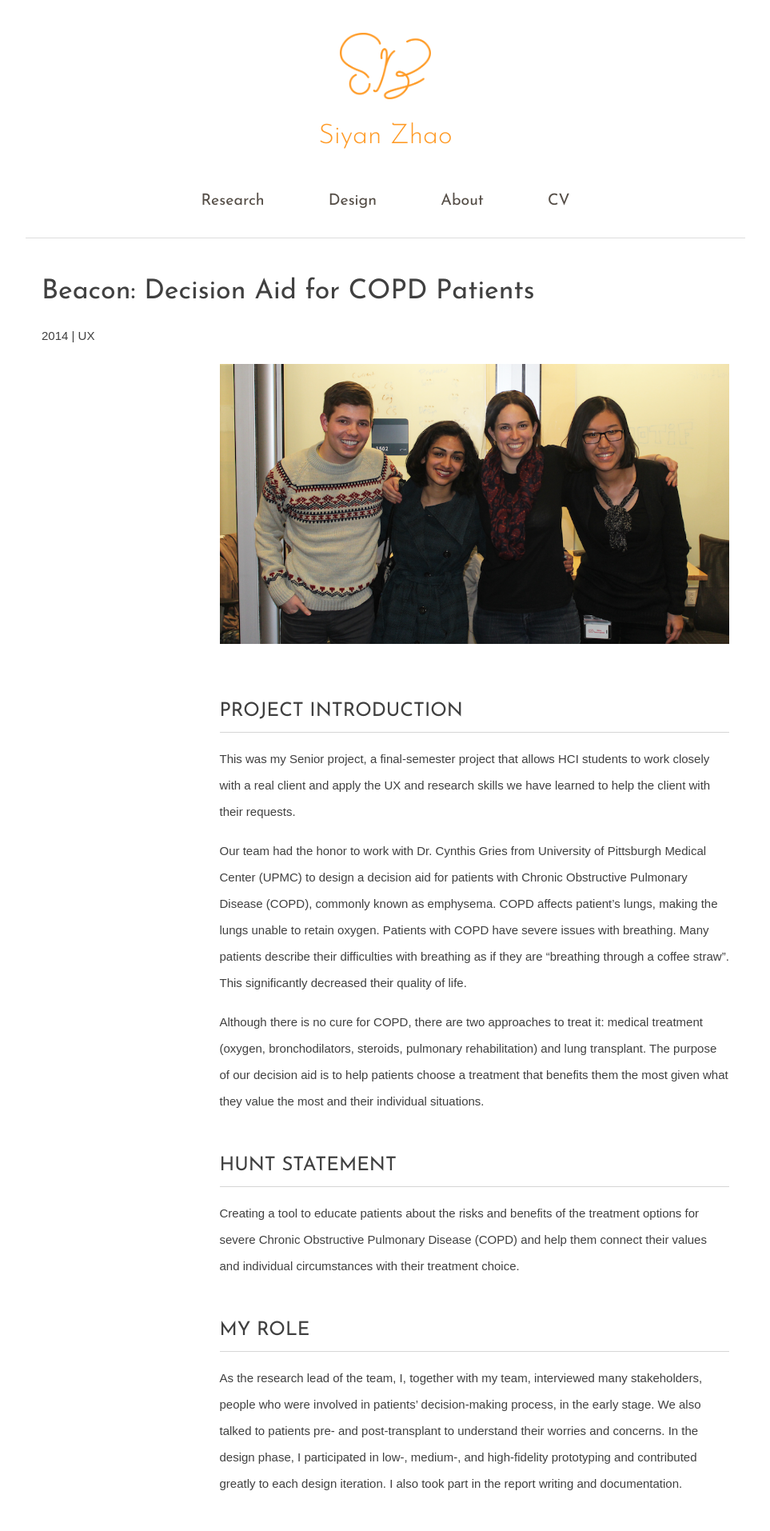
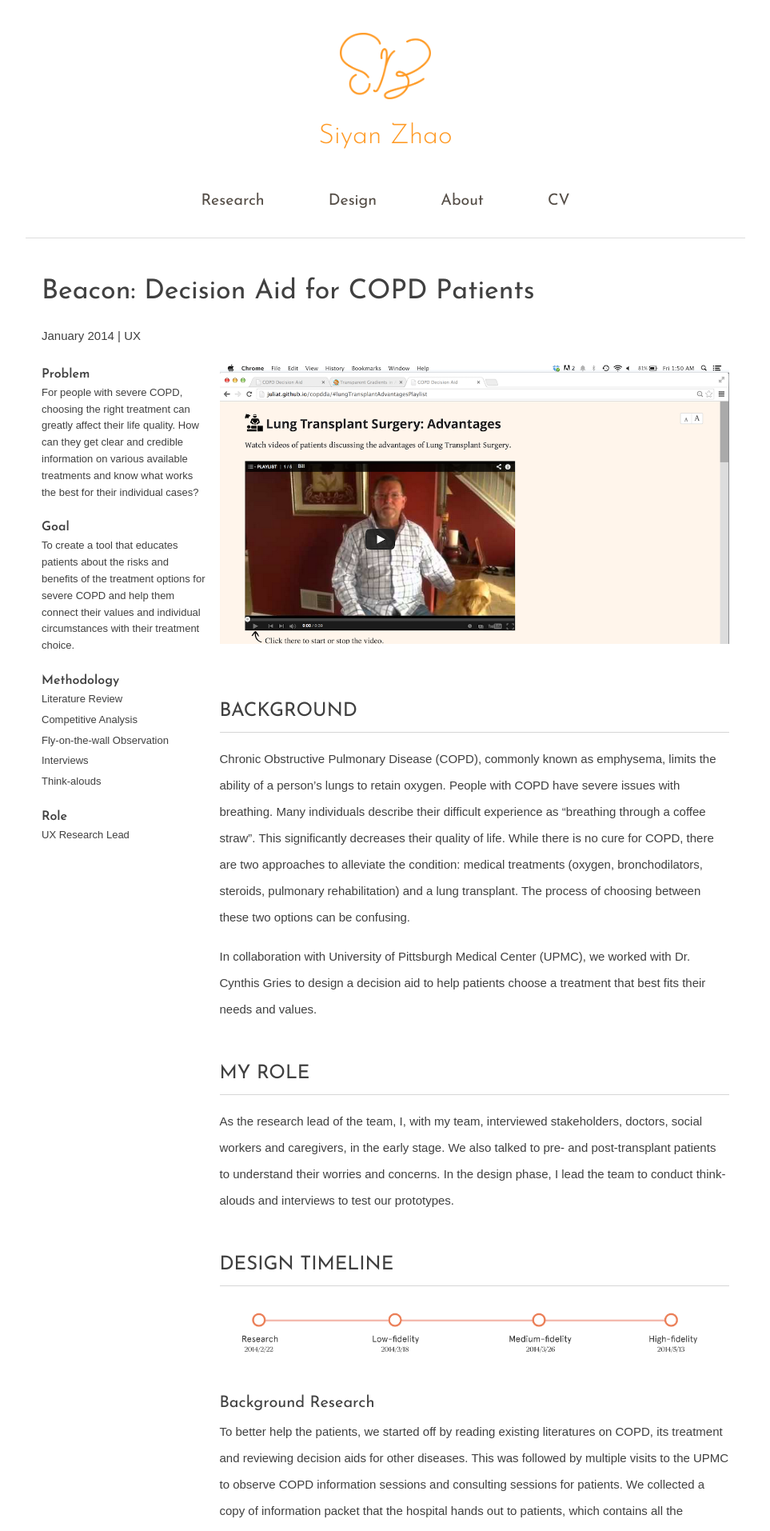
Before and after one commit to siyanz/siyanz.github.io, a Jekyll site: the page built from _posts/2014-1-21-Beacon-for-COPD-Patients.md, in a window 1280 px wide. Shown: the top 1914 px of the page at 80% size, without its empty margins (158-1121 px from the left). Built offline with Jekyll 4.4.1, drawn with Linux system fonts in a browser that asks for light colours; nearby versions of some CDN libraries; some web fonts are replaced; some of the changed text lies outside the part shown.

Commit message:
updated feel effect and beacon

```diff
--- a/_posts/2014-1-21-Beacon-for-COPD-Patients.md
+++ b/_posts/2014-1-21-Beacon-for-COPD-Patients.md
@@ -3,13 +3,24 @@ layout: post
 title: Beacon&#58; Decision Aid for COPD Patients
 shortinfo: Creating a tool to educate patients about risks and benefits of each treatment for severe Chronic Obstructive Pulmonary Disease (COPD) and help them connect their values and individual circumstances with their treatment choice.
 year: 2014
+month: January
 categories: [UX]
+problem: For people with severe COPD, choosing the right treatment can greatly affect their life quality. How can they get clear and credible information on various available treatments and know what works the best for their individual cases?
+goal: To create a tool that educates patients about the risks and benefits of the treatment options for severe COPD and help them connect their values and individual circumstances with their treatment choice.
+roles:
+ - UX Research Lead
+methods:
+ - Literature Review
+ - Competitive Analysis
+ - Fly-on-the-wall Observation
+ - Interviews
+ - Think-alouds
 resources:
  - resource: Prototype
    external-url: http://juliat.github.io/copdda/#intro
 color: "#ED8054"
 preview: /images/Beacon/teaser.png
-hero-img: /images/Beacon/team.png
+hero-img: /images/Beacon/hero.png
 slideshow:
 teammates:
  - name: sZhao
@@ -18,43 +29,49 @@ teammates:
  - name: amrithaM
 ---
 
-### Project Introduction
-This was my Senior project, a final-semester project that allows HCI students to work closely with a real client and apply the UX and research skills we have learned to help the client with their requests.
+### Background
+Chronic Obstructive Pulmonary Disease (COPD), commonly known as emphysema, limits the ability of a person's lungs to retain oxygen. People with COPD have severe issues with breathing. Many individuals describe their difficult experience as "breathing through a coffee straw". This significantly decreases their quality of life. While there is no cure for COPD, there are two approaches to alleviate the condition: medical treatments (oxygen, bronchodilators, steroids, pulmonary rehabilitation) and a lung transplant. The process of choosing between these two options can be confusing.
 
-Our team had the honor to work with Dr. Cynthis Gries from University of Pittsburgh Medical Center (UPMC) to design a decision aid for patients with Chronic Obstructive Pulmonary Disease (COPD), commonly known as emphysema. COPD affects patient's lungs, making the lungs unable to retain oxygen. Patients with COPD have severe issues with breathing. Many patients describe their difficulties with breathing as if they are "breathing through a coffee straw". This significantly decreased their quality of life.
-
-Although there is no cure for COPD, there are two approaches to treat it: medical treatment (oxygen, bronchodilators, steroids, pulmonary rehabilitation) and lung transplant. The purpose of our decision aid is to help patients choose a treatment that benefits them the most given what they value the most and their individual situations.
-
-### Hunt Statement
-Creating a tool to educate patients about the risks and benefits of the treatment options for severe Chronic Obstructive Pulmonary Disease (COPD) and help them connect their values and individual circumstances with their treatment choice.
+In collaboration with University of Pittsburgh Medical Center (UPMC), we worked with Dr. Cynthis Gries to design a decision aid to help patients choose a treatment that best fits their needs and values.
 
 ### My Role
-As the research lead of the team, I, together with my team, interviewed many stakeholders, people who were involved in patients' decision-making process, in the early stage. We also talked to patients pre- and post-transplant to understand their worries and concerns. In the design phase, I participated in low-, medium-, and high-fidelity prototyping and contributed greatly to each design iteration. I also took part in the report writing and documentation.
+As the research lead of the team, I, with my team, interviewed stakeholders, doctors, social workers and caregivers, in the early stage. We also talked to pre- and post-transplant patients to understand their worries and concerns. In the design phase, I lead the team to conduct think-alouds and interviews to test our prototypes.
 
 ### Design Timeline
 ![Project timeline]({{ site.baseurl }}/images/Beacon/timeline.png "Project timeline")
 
 #### Background Research
-To better help the patients, we started off by reading existing literatures on COPD, its treatment and reviewing decision aids for other diseases. This was followed by multiple visits to the UPMC to observe COPD information sessions and consulting sessions for patients. Last but not least, we interviewed with stakeholders who were involved in patients' decision making process. Those stakeholders were, but not limited to, caregivers, surgeons and pulmonologists. From the stakeholders, we wanted to get a full picture of what people need and want to know the most in order to make a decision on treatment.
+To better help the patients, we started off by reading existing literatures on COPD, its treatment and reviewing decision aids for other diseases. This was followed by multiple visits to the UPMC to observe COPD information sessions and consulting sessions for patients. We collected a copy of information packet that the hospital hands out to patients, which contains all the information, regarding to the disease, insurance, lung transplant surgery, and after-surgery care, the patients needs to know. Last but not least, we interviewed with stakeholders who were involved in patients' decision making process. Those stakeholders were, but not limited to, caregivers, surgeons and pulmonologists. From the stakeholders, we wanted to get a full picture of what people need and want to know the most in order to make a decision on treatment.
+![The official information packet]({{ site.baseurl }}/images/Beacon/packet.jpg "Information packet")
 
 #### Affinity Diagram
-We gathered large amount of information from observations and interviews. An affinity diagram with all the findings pointed out 3 critical misconceptions that we need to address in the decision aid. We found that: patients "think that risks and complications won't happen to them","trust doctors but also listen to other patients", and "consider a lung transplant as their only treatment option".
+We gathered a large amount of information from literature review, observations and interviews. An affinity diagram with all the findings pointed out 3 critical misconceptions that we needed to address in the decision aid. We found that:
+
+* Insight 1: patients think that risks and complications won't happen to them,
+
+* Insight 2: patients trust doctors but also listen to other patients,
+
+* Insight 3: patients consider a lung transplant as their only treatment option.
 
 These three insights were the main focus of our decision aid.
 
 ![Affinity diagram with 700 post-its]({{ site.baseurl }}/images/Beacon/affinity.png "This was a 700-post-its affinity diagram. It covered up a whole wall!")
 
 #### Low-Fidelity Prototype
-In this prototype, we aimed to test the overall layout and content structure. We focused on exploring navigation structures and ways to present information about the treatment options.
+In this prototype, we aimed to test the __overall layout__ and __content structure__. We focused on exploring navigation structures and ways to present information about the treatment options.
 
+
+##### Guided vs Sidebar.
 ![Sidebar vs Guided Navigation]({{ site.baseurl }}/images/Beacon/navigation.png "The guided navigation was tested to be more appropraite for the user group.")
+We explored two types of navigation. The guided navigation provided patients with all the information in a linear style. Patients would only use "Next" and "Previous" buttons to go through the decision aid. The benefit was that it is easy to use and patients would not miss any important information by skipping through sections.
 
-We tested two navigation structures, guided and sidebar navigation. The guided navigation provided patients with all the information in a linear style. Patients would only use "Next" and "Previous" buttons to go through the decision aid. The benefit was its ease of use and that patients would not miss any important information by skipping through sections.
+The sidebar navigation, on the other hand, offered more flexibility to go from section to section. It also signaled the users which section of the decision aid they were on by referring to the menu on the left.
 
-The sidebar navigation, on the other hand, offered more flexibility to go from section to section. It also signaled the users which section of the decision aid they were at by referring to the menu on the left.
+##### Content Presentation.
+![Content Presentation]({{ site.baseurl }}/images/Beacon/contentPresentation.png "We used text, videos, and quizes to help patients remember the content they read.")
+As COPD constraints patients' oxygen intake, it also limits their attention span. Therefore, it is critical to present information in an engaging and dynamic manner. To achieve this, we tried multiple methods of providing information to the patients. Other than texts, we integrated videos and quiz questions that stressed major takeaway points that the patients should know about for each treatment option (medical treatment vs. lung transplant).
 
-In terms of content presentation, we tried multiple ways of providing information to the patients. Other than using texts, we integrated videos. There were also quiz questions that stressed major takeaway points that the patients should know about for each treatment option (medical treatment vs. lung transplant).
-
+![Scale Metaphor]({{ site.baseurl }}/images/Beacon/scaleMetaphor.png "We used visual scales to help patients evaluate their needs and values")
 We also used a scale metaphor that was commonly used in decision aids to visually present pros and cons of two options. Prior to the scale metaphor page, patients had to answer questions about what they valued the most in their lives and what they wanted to get out from the treatment. Depending on what values each treatment could satisfy, we put the values that the patients chose on two sides of the scale, each side representing one treatment option. By visually seeing which side the scale tilts against, patients would have a clearer idea of which treatment would be better for them.
 
 #### Medium-Fidelity Prototype
@@ -63,15 +80,22 @@ We built an interactive medium-fidelity prototype using a prototyping tool calle
 ![Interactive Medium-Fidelity Prototype]({{ site.baseurl }}/images/Beacon/med-fi.png "The medium-fidelity prototype")
 
 #### High-Fidelity Prototype
-Our high fidelity prototype was a static website, created with the expectation that some of the code might be used in the final product. In high-fidelity prototyping phase, we significantly improved the usability of our navigation, the organization of our content, and the videos in the decision aid.
+Our high fidelity prototype was a static website, created with the expectation that some of the code might be used in the final product. In high-fidelity prototyping phase, we significantly improved the usability of our navigation, the organization of our content, and the videos in the decision aid. We also structured our decision tool around the 3 insights from our interviews and observations.
 
-For navigation, we added an option for patients to use arrow keys on their keyboards to navigate between pages. This resulted from our previous finding that patients had difficulties using a computer mouse and clicking on buttons.
+##### Insight 1: Risks and complications won't happen to me.
+To help patients correct their bias, we created visualizations and used plain English to help patients understand that risks CAN happen to them. We also used photos of real COPD patients to close the mental gap between "others" and "me".
+![We used little human icons and patients' images to help patients realize that risks CAN happen to them]({{ site.baseurl }}/images/Beacon/insight1.png)
 
-We reorganized the content into three sections, general introduction of emphysema and the decision aid, medical treatment, and lung transplant. Each section is color-coded to avoid confusion.
+##### Insight 2: Trust in doctors but also other patients.
+We used this insight to its fullest. We found videos of real patients talking about their experiences with each treatment and also made our own videos on potential risks. We sprinkled these videos throughout the decision tool to not only inform patients from other patients' perspectives, but also to better engage the users.
+![We inserted many videos of real patients to help the user better understand the treatments]({{ site.baseurl }}/images/Beacon/insight2.png)
 
-We also found videos of real patients talking about their experience with each treatment. Due to time constraint, we made our own videos. Those videos served as placeholders and guidelines for our client so that they knew what videos to record for the final version of the decision aid.
+##### Insight 3: A lung transplant is my only treatment option
+We found in our interviews that it is a common misconception that lung transplant is a patient's only option. For our client, it is critical to inform the patients that there IS another option, i.e., enhancing medical treatment. Therefore, in our design we put equal emphasis on these two treatments. We also intentionally introduced medical treatment first so that it grabs users' attention before they dive into details on lung transplant.
+![We put equal emphasis on the two treatments of COPD]({{ site.baseurl }}/images/Beacon/insight3.png)
 
 ### Final Delivery
+![Final Prototype]({{ site.baseurl }}/images/Beacon/beacon5.gif "The final prototype")
 [Click here](http://juliat.github.io/copdda/#intro) to see our final prototype in action.
 
 Our client was very satisfied with the final work and decided to continue on working on the decision aid based on our design and eventually launching it in the near future.
--- a/style.scss
+++ b/style.scss
@@ -39,6 +39,12 @@ body{
     font-size: 20px;
     padding-top: 1em;
     margin-bottom: 0;
+  }
+  h5 {
+    font-family: "Droid Sans", sans-serif;
+    font-size: 18px;
+    margin: 0;
+    padding-top: 10px;
   }
   p {
     font-family: "Droid Sans", sans-serif;
```
Also changed, not shown: _posts/2014-6-1-Feel-Effects.md (+3 -1 lines), _posts/2015-6-1-Feeling-Stories.md (+1 -0 lines), _posts/2015-6-1-Intermanual-Apparent-Motion.md (+1 -0 lines), images/Beacon/affinity.png, images/Beacon/contentPresentation.png (added), images/Beacon/hero.png (added), images/Beacon/insight1.png (added), images/Beacon/insight2.png (added), images/Beacon/insight3.png (added), images/Beacon/packet.jpg (added), images/Beacon/scaleMetaphor.png (added), 1 other file.
